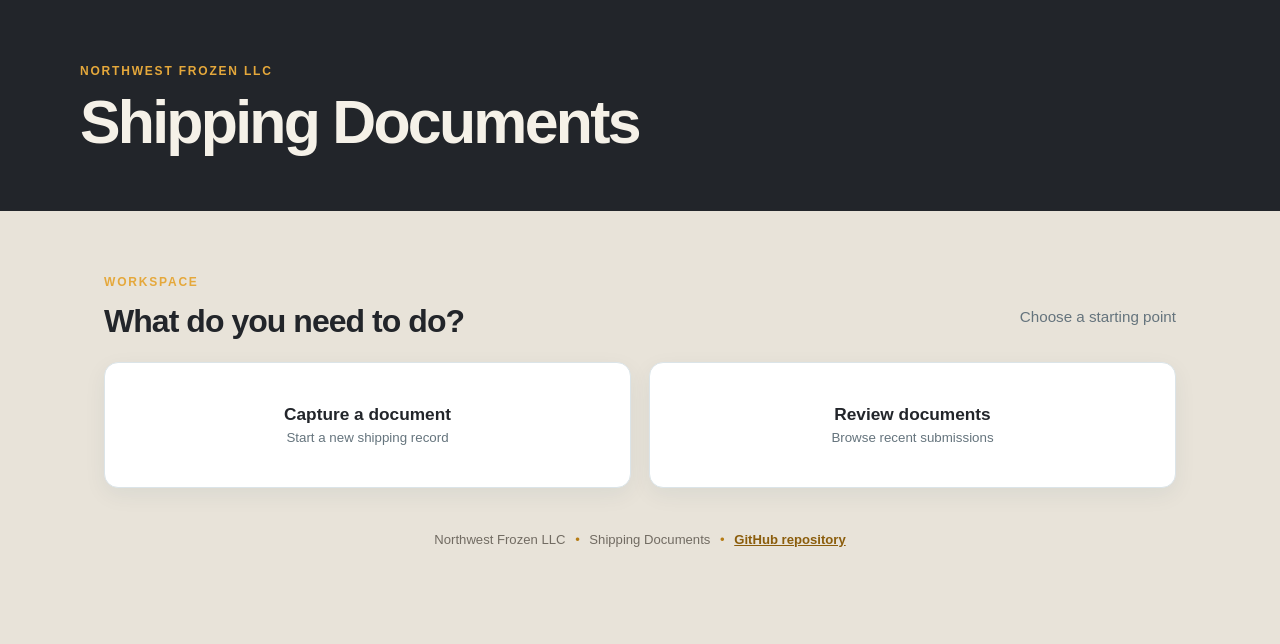
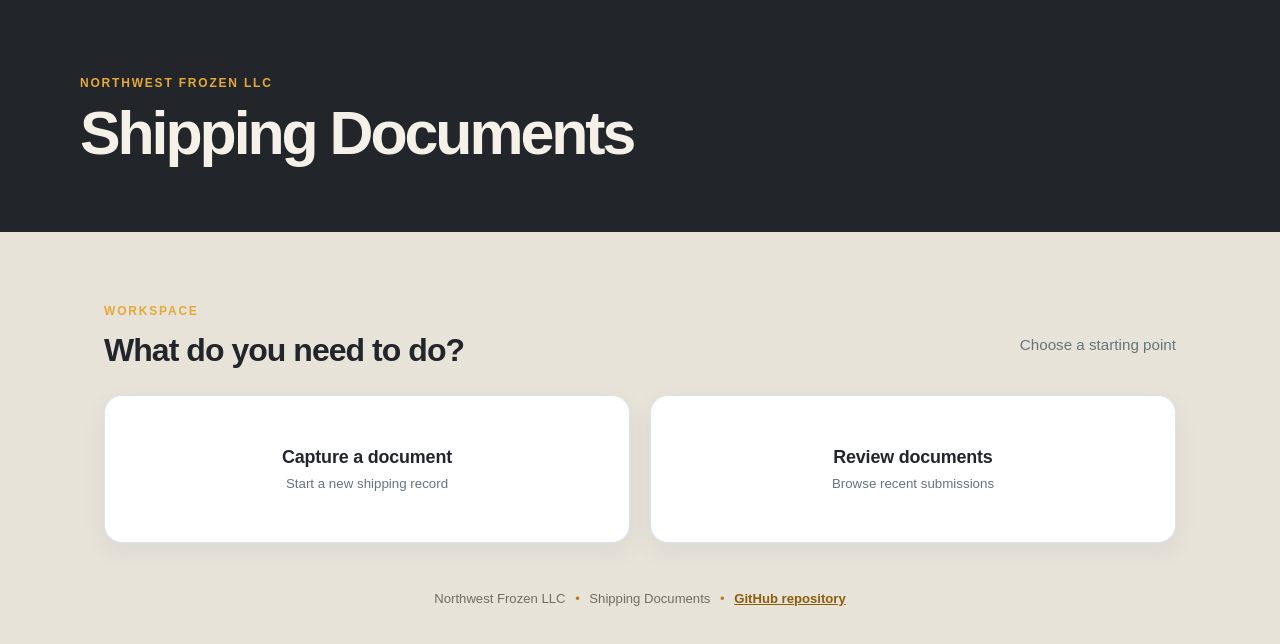
Before and after one commit to mahindra-nwf/shipping-documents, a Next.js app: page / in a window 1280 px wide. Shown: the top 644 px of the page. Built offline with nearby package versions, Linux system fonts and the light colour scheme.

Commit message:
Polish existing home page spacing

```diff
--- a/app/page.module.css
+++ b/app/page.module.css
@@ -1,16 +1,17 @@
 .page { min-height: 100vh; background: #e8e3d9; color: #22252a; }
-.hero { background: #22252a; color: #f5f1e8; padding: 52px max(24px, calc((100vw - 1120px) / 2)) 58px; display: flex; align-items: flex-end; justify-content: space-between; gap: 32px; }
+.hero { background: #22252a; color: #f5f1e8; padding: 64px max(24px, calc((100vw - 1120px) / 2)) 68px; display: flex; align-items: flex-end; justify-content: space-between; gap: 32px; }
+.hero > div { max-width: 760px; }
 .eyebrow { color: #e5a83b; font-size: 12px; font-weight: 800; letter-spacing: .15em; margin-bottom: 14px; }
-.hero h1 { font-size: clamp(2rem, 5vw, 3.8rem); line-height: 1; letter-spacing: -.045em; margin: 0; }
+.hero h1 { font-size: clamp(2.25rem, 5vw, 3.8rem); line-height: .98; letter-spacing: -.05em; margin: 0; }
 .lede { color: #d2cec4; font-size: 1.1rem; line-height: 1.5; margin-top: 18px; max-width: 520px; }
 .status { border: 1px solid #565960; border-radius: 999px; color: #d2cec4; font-size: .85rem; padding: 10px 14px; white-space: nowrap; }
 .status span { background: #e5a83b; border-radius: 50%; display: inline-block; height: 8px; margin-right: 8px; width: 8px; }
-.workspace { margin: 0 auto; max-width: 1120px; padding: 52px 24px 44px; }
-.sectionHeading { align-items: end; display: flex; justify-content: space-between; margin-bottom: 22px; }
+.workspace { margin: 0 auto; max-width: 1120px; padding: 60px 24px 48px; }
+.sectionHeading { align-items: end; display: flex; justify-content: space-between; margin-bottom: 26px; }
 .sectionHeading h2 { font-size: clamp(1.5rem, 3vw, 2rem); letter-spacing: -.03em; margin: 0; }
 .helper { color: #65747d; font-size: .95rem; }
-.actionGrid { display: grid; gap: 18px; grid-template-columns: repeat(2, minmax(0, 1fr)); }
-.actionCard { align-items: center; background: #fff; border: 1px solid #dbe4e8; border-radius: 14px; box-shadow: 0 7px 22px #173b5210; display: flex; justify-content: center; min-height: 126px; padding: 22px; text-align: center; transition: border-color .2s, transform .2s, box-shadow .2s; }
+.actionGrid { display: grid; gap: 20px; grid-template-columns: repeat(2, minmax(0, 1fr)); }
+.actionCard { align-items: center; background: #fff; border: 1px solid #dbe4e8; border-radius: 18px; box-shadow: 0 8px 24px #173b5210; display: flex; justify-content: center; min-height: 148px; padding: 28px 22px; text-align: center; transition: border-color .2s, transform .2s, box-shadow .2s; }
 .actionCard:hover, .actionCard:focus-visible { border-color: #e5a83b; box-shadow: 0 10px 26px #22252a1a; transform: translateY(-2px); }
 .actionCard:focus-visible { outline: 3px solid #e5a83b; outline-offset: 3px; }
 .actionIcon { align-items: center; background: #f1dfb8; border-radius: 12px; color: #8b5d0c; display: flex; font-size: 2rem; height: 58px; justify-content: center; width: 58px; }
@@ -19,8 +20,8 @@
 .documentFold { fill: #f1dfb8; }
 .documentLines { fill: none; stroke: #f1dfb8; stroke-linecap: round; stroke-width: 1.5; }
 .actionCard strong, .actionCard small { display: block; }
-.actionCard strong { font-size: 1.08rem; }
-.actionCard small { color: #65747d; margin-top: 5px; }
+.actionCard strong { font-size: 1.12rem; letter-spacing: -.01em; }
+.actionCard small { color: #65747d; margin-top: 8px; }
 .arrow { color: #a66f10; font-size: 1.4rem; margin-left: auto; }
 .notice { align-items: flex-start; background: #f5f1e8; border: 1px solid #d8cdbb; border-radius: 12px; color: #514b42; display: flex; gap: 12px; margin-top: 30px; padding: 17px 18px; }
 .notice p { line-height: 1.5; margin: 0; }
@@ -28,4 +29,4 @@
 .footer { color: #716b62; font-size: .82rem; padding: 0 24px 30px; text-align: center; }
 .footer span { color: #b67c15; margin: 0 6px; }
 .footer a { color: #8b5d0c; font-weight: 700; text-decoration: underline; }
-@media (max-width: 680px) { .hero { align-items: flex-start; flex-direction: column; padding-top: 36px; } .status { align-self: flex-start; } .workspace { padding-top: 36px; } .sectionHeading { align-items: flex-start; flex-direction: column; gap: 8px; } .actionGrid { grid-template-columns: 1fr; } }
+@media (max-width: 680px) { .hero { align-items: flex-start; flex-direction: column; padding-bottom: 52px; padding-top: 40px; } .status { align-self: flex-start; } .workspace { padding-bottom: 36px; padding-top: 42px; } .sectionHeading { align-items: flex-start; flex-direction: column; gap: 8px; } .actionGrid { grid-template-columns: 1fr; } .actionCard { min-height: 132px; } }
```
